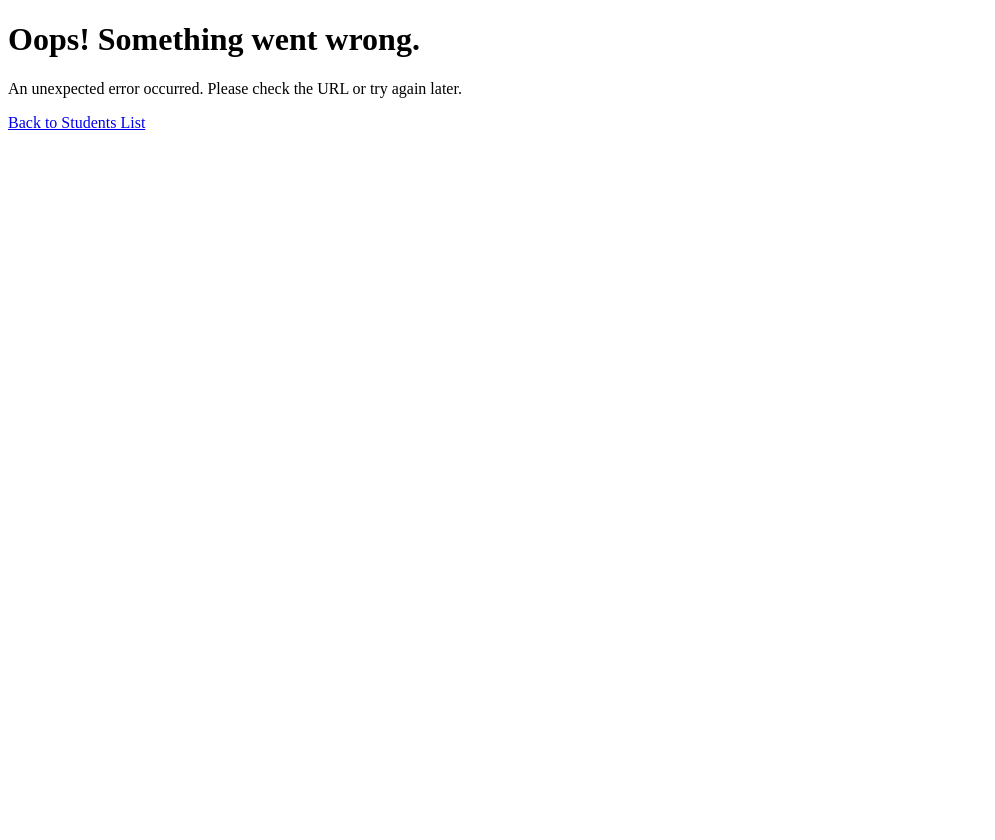
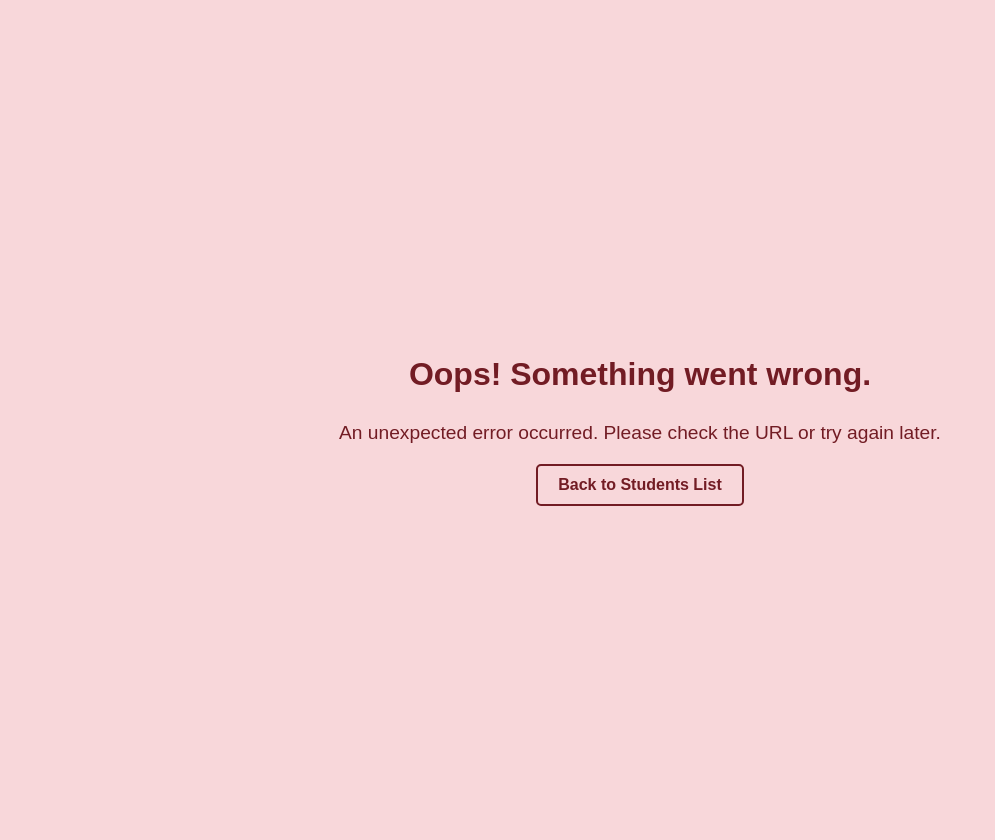
Before and after one commit to Yugal-kosamshile/100-Days-of-Coding-Challenge-Java, a Spring Boot app: page /students/edit/1 in a window 1280 px wide. Shown: the whole page, without its empty margins (0-995 px from the left). Before the commit the page ends 130 px from the top, so only its background shows below. Run offline with Spring Boot 4, Linux system fonts and the light colour scheme.

Commit message:
error.html

```diff
--- a/Day 100/student-management-system/src/main/resources/templates/error.html
+++ b/Day 100/student-management-system/src/main/resources/templates/error.html
@@ -3,6 +3,45 @@
 <head>
     <meta charset="UTF-8">
     <title>Error</title>
+    <style>
+        body {
+            font-family: Arial, sans-serif;
+            background-color: #f8d7da;
+            color: #721c24;
+            margin: 0;
+            padding: 20px;
+            display: flex;
+            flex-direction: column;
+            align-items: center;
+            justify-content: center;
+            height: 100vh;
+        }
+
+        h1 {
+            font-size: 2em;
+            margin-bottom: 10px;
+        }
+
+        p {
+            font-size: 1.2em;
+            margin-bottom: 20px;
+        }
+
+        a {
+            text-decoration: none;
+            color: #721c24;
+            font-weight: bold;
+            border: 2px solid #721c24;
+            padding: 10px 20px;
+            border-radius: 5px;
+            transition: background-color 0.3s, color 0.3s;
+        }
+
+        a:hover {
+            background-color: #721c24;
+            color: #f8d7da;
+        }
+    </style>
 </head>
 <body>
     <h1>Oops! Something went wrong.</h1>
```
